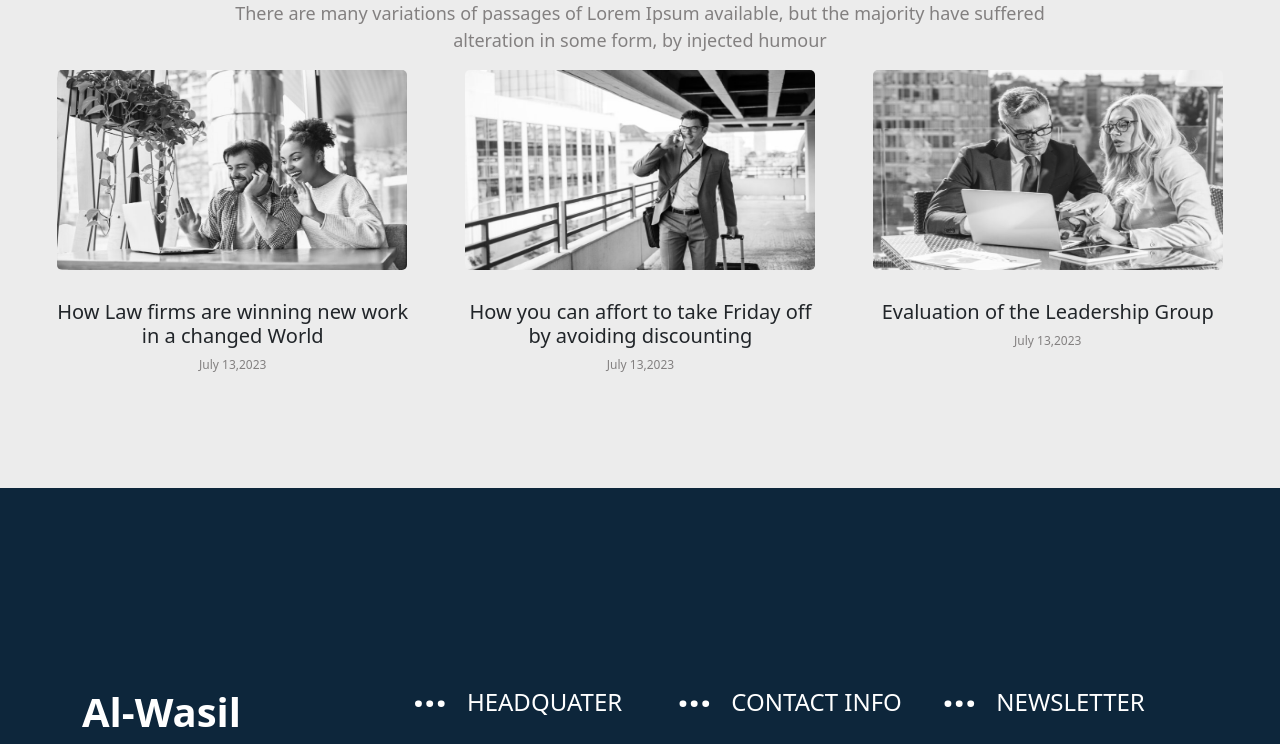
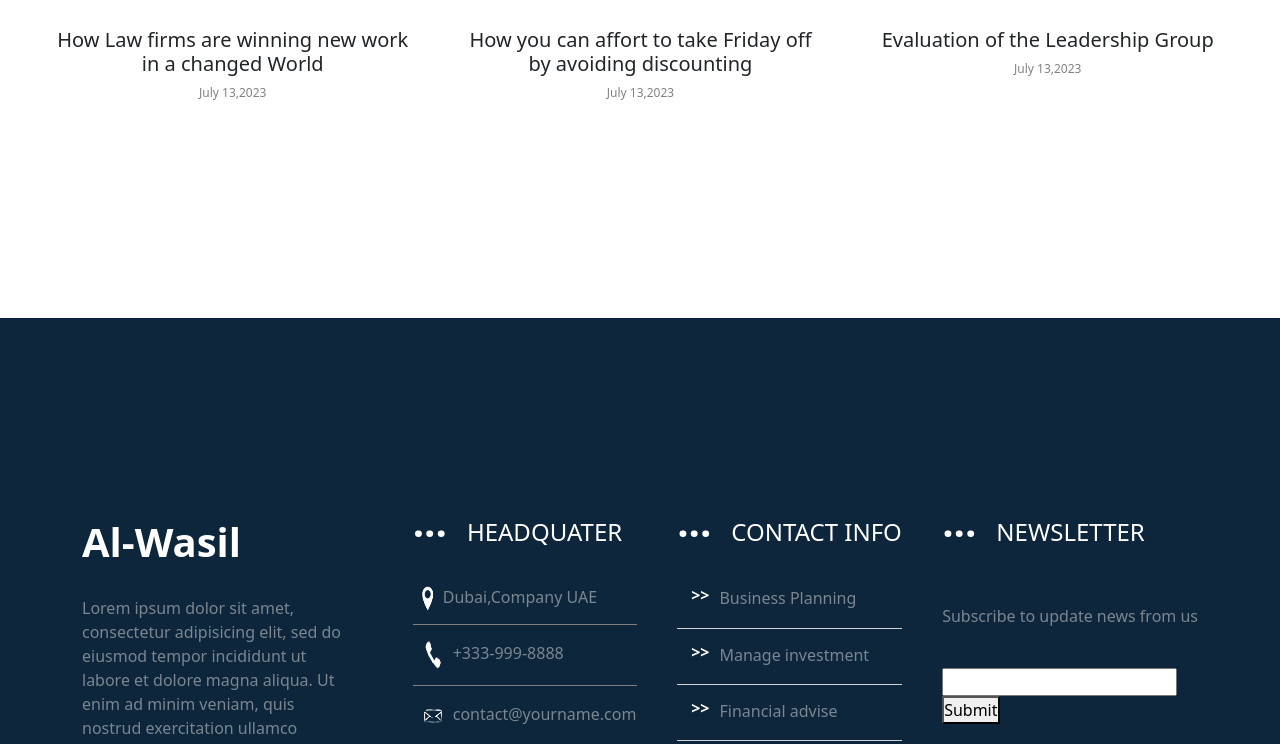
Before and after one commit to hassanscorpio/AL-WASA-IL, a plain HTML site: page index.html in a window 1280 px wide. Shown: the part 4378-5122 px from the top of the page. Drawn offline with nearby package versions, Linux system fonts and the light colour scheme.

Commit message:
done except responsive

```diff
--- a/assets/css/stlyes.css
+++ b/assets/css/stlyes.css
@@ -168,9 +168,6 @@ body{
 
 
 /* -----------------------------------------Secondary-navbar-end-------------------------------------------- */
-
-
-
 .main .img-container .main-img img{
   width: 100%;
   height: 500px;
@@ -462,12 +459,9 @@ body, html {
 }
 
 .Testimonial {
-  padding-top: 100px;
-  background-color: rgb(236,236,236);
 
 
   margin-top: 140px;
-  height: 800px;
 
 }
 
@@ -623,12 +617,6 @@ text-align: center;
 
 
 /* --------------------------------------------------News-Articles----------------------------------- */
-.news-article{
-  padding-top: 10px;
-
-  background-color: rgb(236,236,236);
-  height: 700px;
-}
 .news-article .middle-text{
   text-align: center;
 }
@@ -687,7 +675,7 @@ color:rgb(131, 128, 128) ;
 /* --------------------------------------------------Footer---------------------------------------------- */
 
 .footer{
-
+  margin-top: 200px;
   width: 100%;
  height: 900px;
   background-color: rgb(13,38,59);
@@ -818,7 +806,7 @@ margin-top: 40px;
 }
 .footer-contacts p{
   margin-top: 3px;
-  color:#7b8690;
+  color: #7b8690;
 
 }
 .footer .last-line{
```
